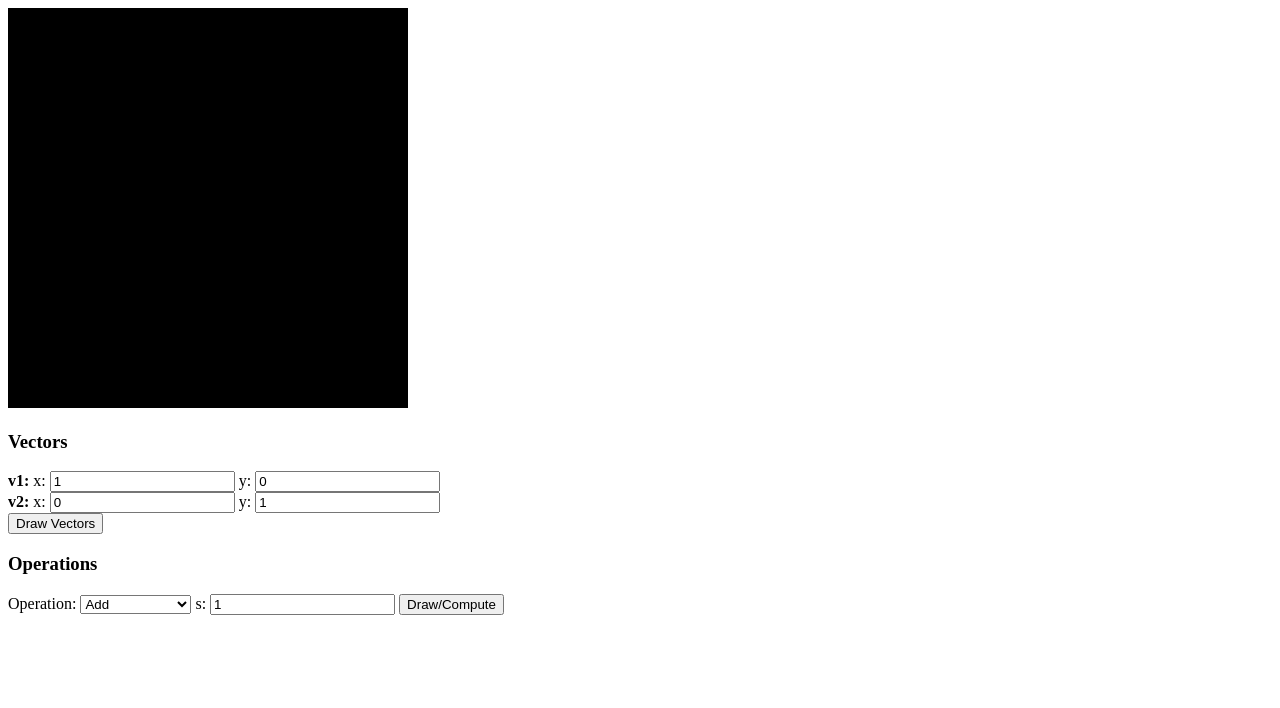
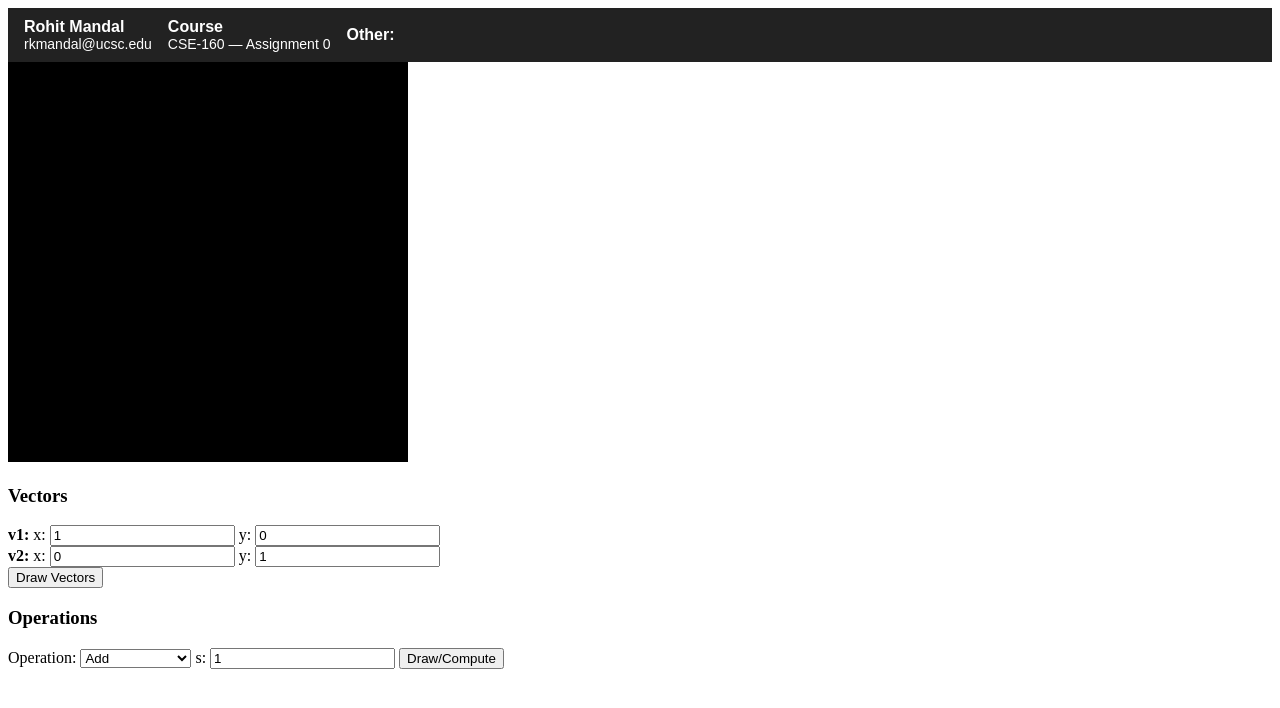
Before and after one commit to Lemon2714/CSE-160, a plain HTML site: page asgn0/src/asgn0.html in a window 1280 px wide. Drawn offline with Linux system fonts and the light colour scheme; files whose address does not match are found by name.

Commit message:
Update asgn0.html

```diff
--- a/asgn0/src/asgn0.html
+++ b/asgn0/src/asgn0.html
@@ -2,10 +2,40 @@
 <html lang="en">
   <head>
     <meta charset="utf-8" />
-    <title>Draw a blue rectangle (canvas version)</title>
+    <title>Vector Visualizer</title>
+    <style>
+      /* Simple header styling - edit the content below to include your own info */
+      #authorInfo {
+        background: #222;
+        color: #fff;
+        padding: 10px 16px;
+        font-family: Arial, Helvetica, sans-serif;
+        display: flex;
+        gap: 16px;
+        align-items: center;
+      }
+      #authorInfo .meta { font-size: 14px; }
+      #authorInfo .meta b { display:block; font-size:16px; }
+    </style>
   </head>
 
   <body onload="main()">
+    <!-- Edit the content inside #authorInfo to put your real name, email, and other details -->
+    <header id="authorInfo">
+      <div class="meta">
+        <b>Rohit Mandal</b>
+        <div>rkmandal@ucsc.edu</div>
+      </div>
+      <div class="meta">
+        <b>Course</b>
+        <div>CSE-160 — Assignment 0</div>
+      </div>
+      <div class="meta">
+        <b>Other:</b>
+        <div></div>
+      </div>
+    </header>
+
     <canvas id="example" width="400" height="400">
       Please use a browser that supports "canvas"
     </canvas>
```
